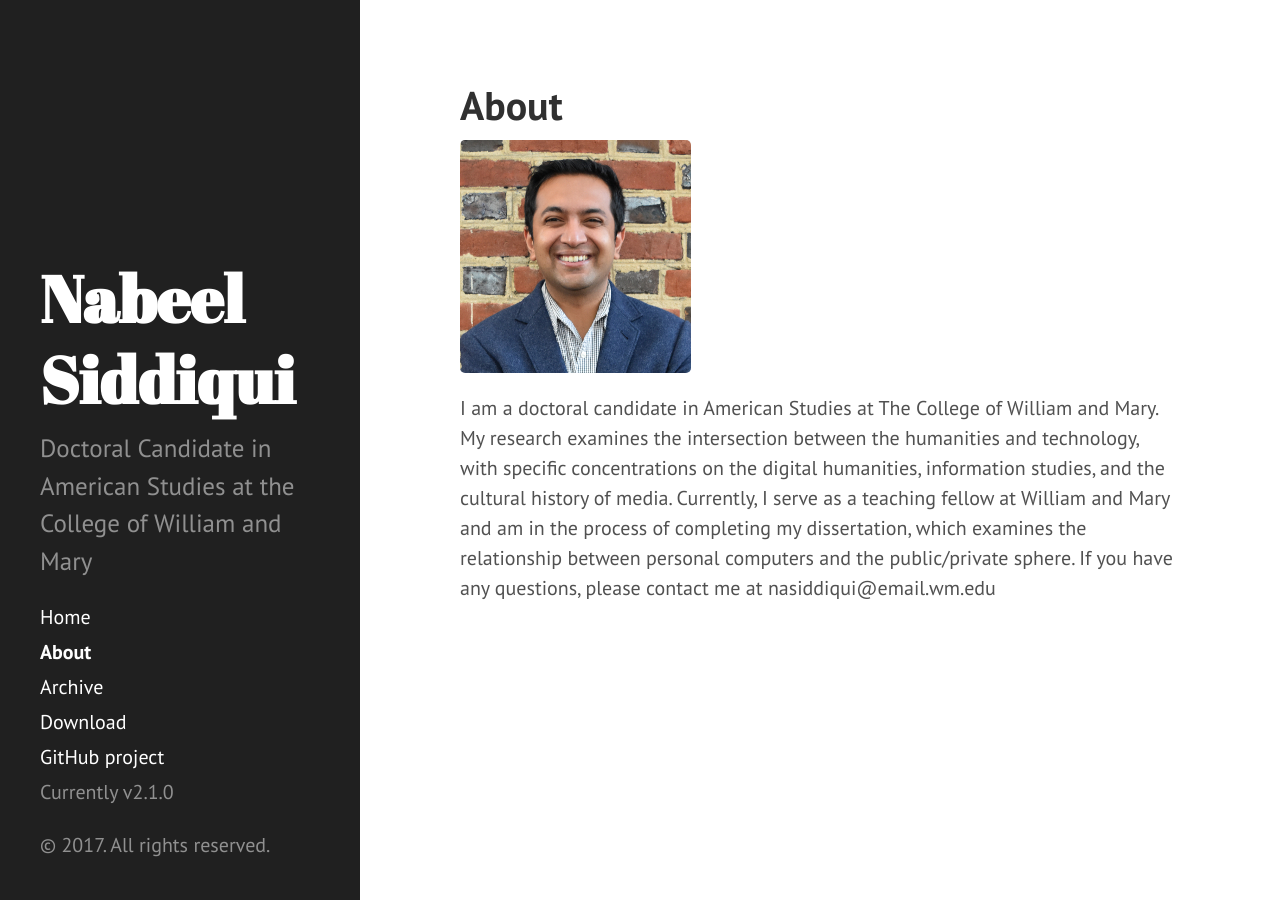
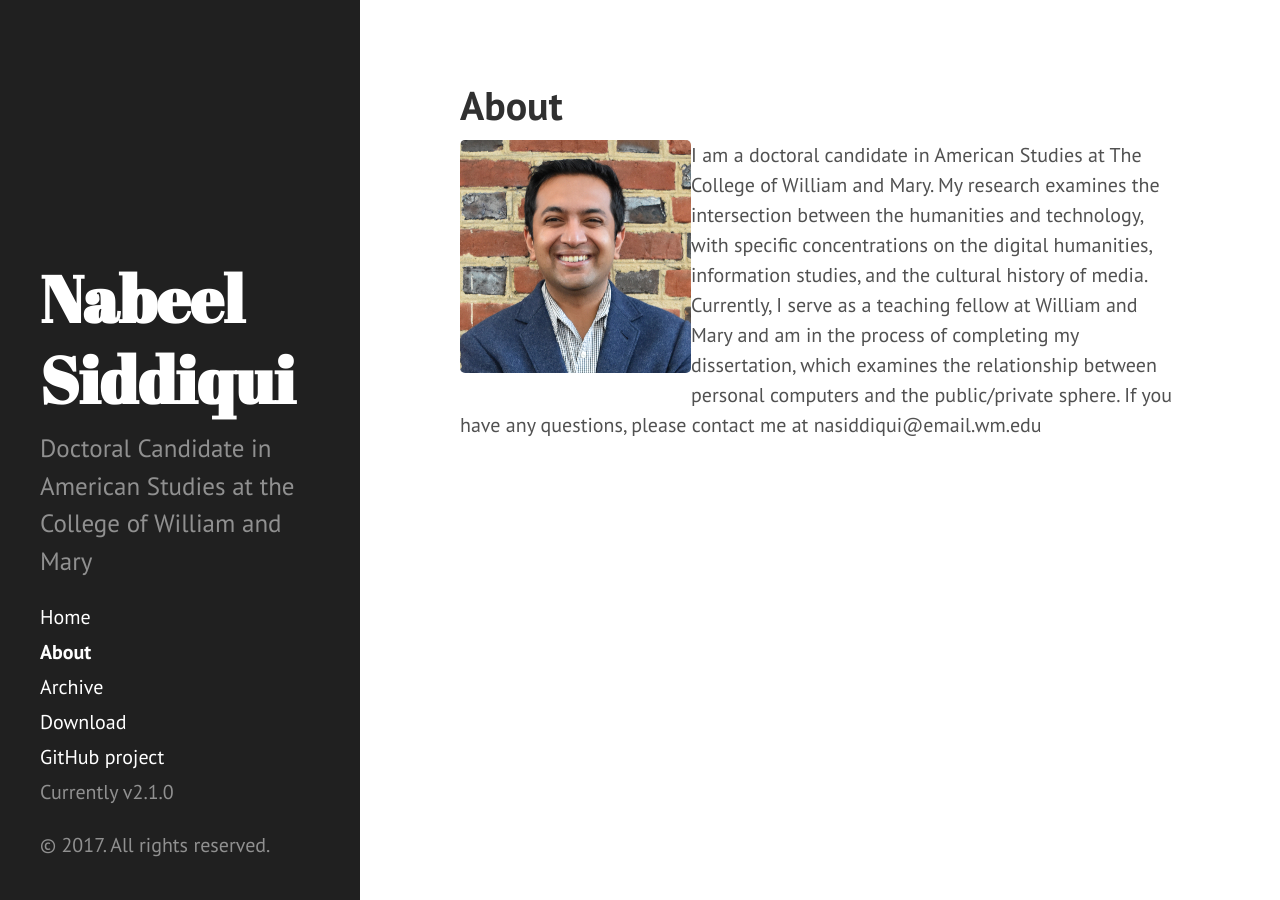
Before and after one commit to nabsiddiqui/nabsiddiqui_old_jekyll_site, a Jekyll site: the page built from about.md, in a window 1280 px wide. Built offline with Jekyll 4.4.1, drawn with Linux system fonts in a browser that asks for light colours.

Commit message:
Attmpted to fix divs to make sure they were to the right

```diff
--- a/about.md
+++ b/about.md
@@ -3,9 +3,10 @@ layout: page
 title: About
 published: true
 ---
+
+<div style="float:right;">
 <div style="float: left;"><img src="{{site.baseurl}}/photos/NabeelSiddiqui.jpg"></div>
 
-<div style="float:right;">
 I am a doctoral candidate in American Studies at The College of William and Mary. My research examines the intersection between the humanities and technology, with specific concentrations on the digital humanities, information studies, and the cultural history of media. Currently, I serve as a teaching fellow at William and Mary and am in the process of completing my dissertation, which examines the relationship between personal computers and the public/private sphere.
 
 If you have any questions, please contact me at nasiddiqui@email.wm.edu
```
